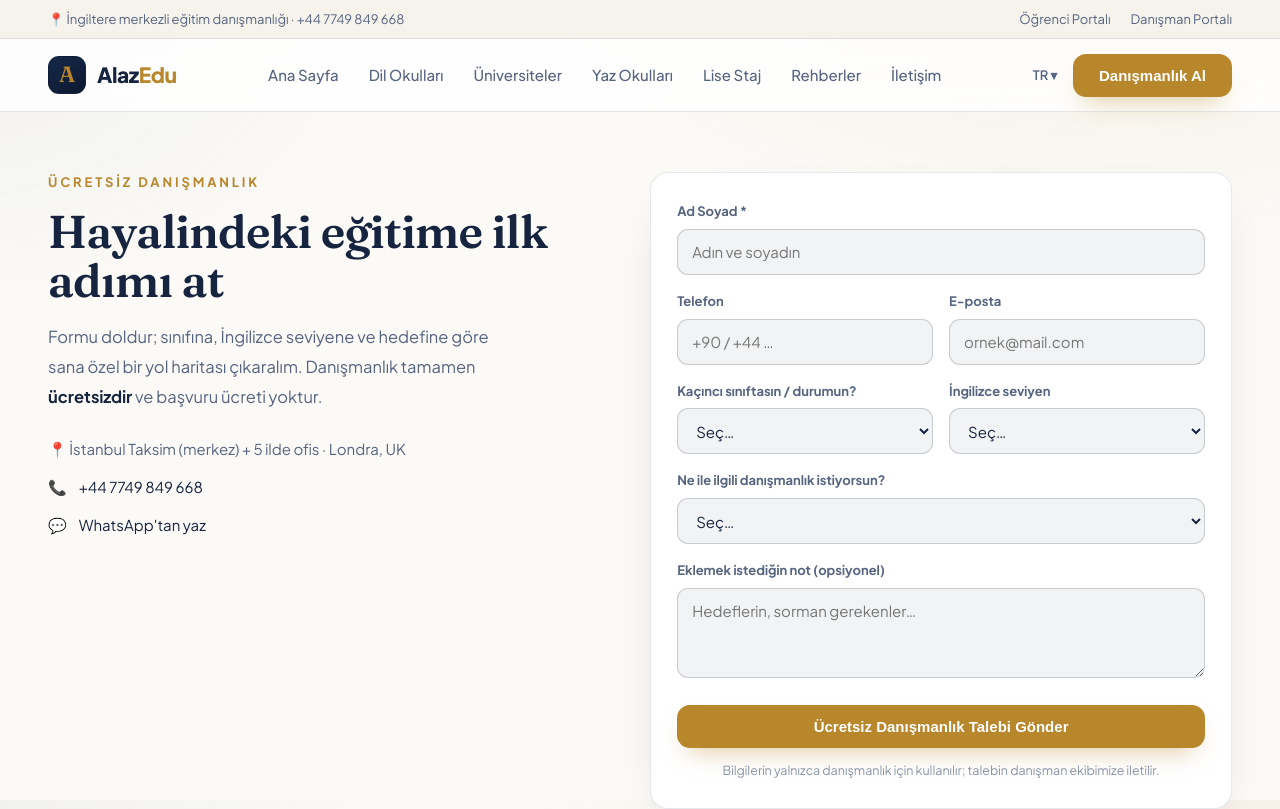
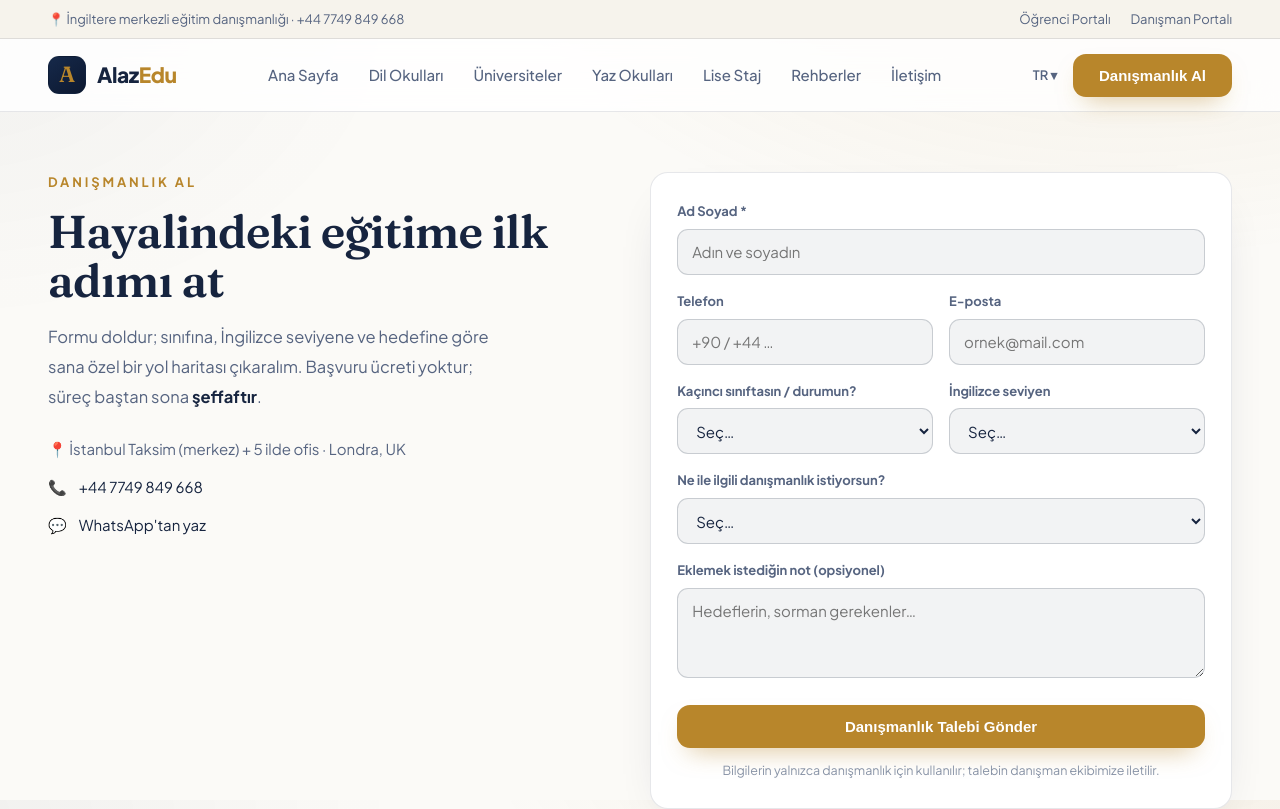
Before and after one commit to burakylz/alazedu-v2, a Next.js app: page /iletisim in a window 1280 px wide. Shown: the top 809 px of the page. Built offline with nearby package versions, Linux system fonts and the light colour scheme.

Commit message:
Add files via upload

```diff
--- a/app/iletisim/ConsultForm.tsx
+++ b/app/iletisim/ConsultForm.tsx
@@ -84,7 +84,7 @@ export default function ConsultForm() {
       </div>
       {st === 'err' && <p style={{ color: '#c0392b', fontSize: 14, marginTop: 14 }}>Lütfen ad ve en az bir iletişim bilgisi (telefon veya e-posta) gir. Sorun sürerse WhatsApp: +44 7749 849 668.</p>}
       <button className="btn-gold" type="submit" disabled={st === 'sending'} style={{ marginTop: 20, width: '100%', justifyContent: 'center', opacity: st === 'sending' ? .7 : 1 }}>
-        {st === 'sending' ? 'Gönderiliyor…' : 'Ücretsiz Danışmanlık Talebi Gönder'}
+        {st === 'sending' ? 'Gönderiliyor…' : 'Danışmanlık Talebi Gönder'}
       </button>
       <p style={{ color: 'var(--mut2)', fontSize: 12.5, marginTop: 12, textAlign: 'center' }}>Bilgilerin yalnızca danışmanlık için kullanılır; talebin danışman ekibimize iletilir.</p>
     </form>
--- a/app/iletisim/page.tsx
+++ b/app/iletisim/page.tsx
@@ -4,7 +4,7 @@ import path from 'path'
 import ConsultForm from './ConsultForm'
 
 export const metadata: Metadata = {
-  title: 'Ücretsiz Danışmanlık — AlazEdu',
+  title: 'Danışmanlık Al — AlazEdu',
   description: 'İngiltere’de üniversite, dil okulu, yaz okulu ve lise staj programları için ücretsiz danışmanlık. Sınıfını, İngilizce seviyeni ve ilgi alanını paylaş, danışmanlarımız seninle iletişime geçsin.',
   alternates: { canonical: 'https://www.alazedu.com/iletisim' },
 }
@@ -17,10 +17,10 @@ export default function Iletisim() {
       <section className="sec" style={{ paddingTop: 60, paddingBottom: 50 }}>
         <div className="wrap iletisimgrid" style={{ display: 'grid', gridTemplateColumns: '1fr 1.05fr', gap: 48, alignItems: 'start' }}>
           <div>
-            <div className="eyebrow">Ücretsiz Danışmanlık</div>
+            <div className="eyebrow">Danışmanlık Al</div>
             <h1 style={{ fontFamily: 'Fraunces,serif', fontWeight: 600, fontSize: 46, lineHeight: 1.08, letterSpacing: '-.015em', margin: '14px 0 16px' }}>Hayalindeki eğitime ilk adımı at</h1>
             <p style={{ color: 'var(--mut)', fontSize: 16.5, lineHeight: 1.8, maxWidth: 460 }}>
-              Formu doldur; sınıfına, İngilizce seviyene ve hedefine göre sana özel bir yol haritası çıkaralım. Danışmanlık tamamen <b style={{ color: 'var(--txt)' }}>ücretsizdir</b> ve başvuru ücreti yoktur.
+              Formu doldur; sınıfına, İngilizce seviyene ve hedefine göre sana özel bir yol haritası çıkaralım. Başvuru ücreti yoktur; süreç baştan sona <b style={{ color: 'var(--txt)' }}>şeffaftır</b>.
             </p>
             <div style={{ marginTop: 26, display: 'grid', gap: 14 }}>
               <div style={{ display: 'flex', gap: 12, alignItems: 'center', color: 'var(--mut)', fontSize: 15 }}>📍 İstanbul Taksim (merkez) + 5 ilde ofis · Londra, UK</div>
```
